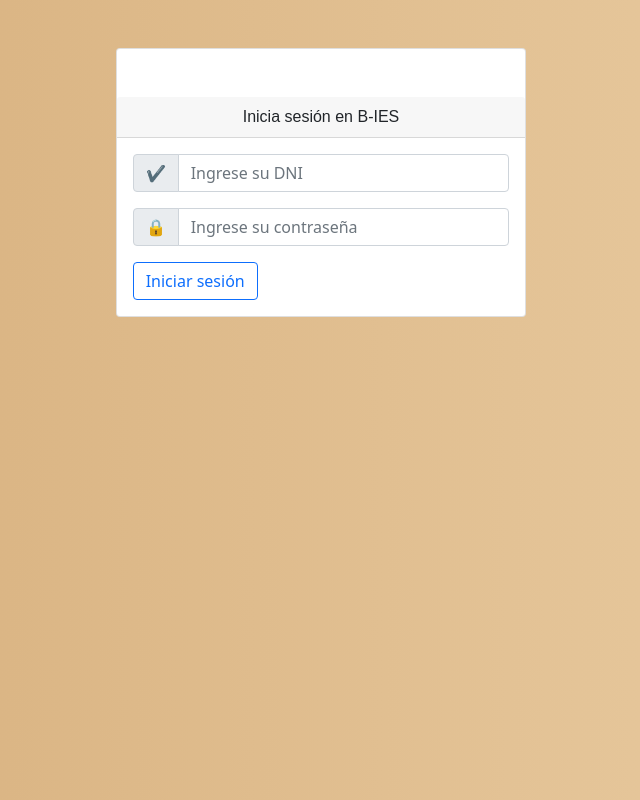
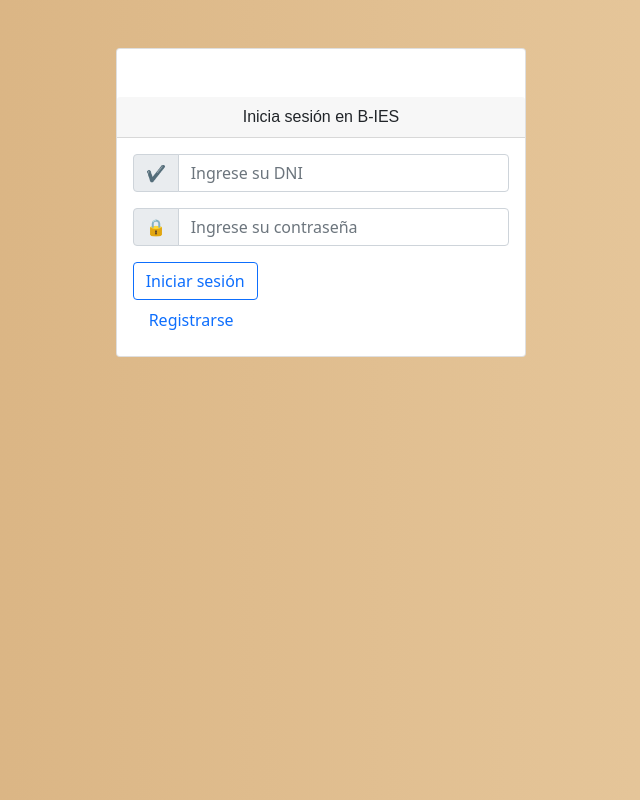
Before and after one commit to JuaniGreco/bies-react, a React (Create React App) app: page / in a window 1280 px wide. Shown: the whole page, without its empty margins (319-959 px from the left). Built offline with nearby package versions, Linux system fonts and the light colour scheme.

Commit message:
probando el registrar

```diff
--- a/src/components/Login.jsx
+++ b/src/components/Login.jsx
@@ -2,6 +2,7 @@
 import '../css/login.css';
 import { BrowserRouter as Router, Switch, Route } from "react-router-dom";
 import CrearUsuario from './CrearUsuario';
+import { Link } from "react-router-dom";
 
 
 
@@ -86,17 +87,21 @@
                                     onClick={handleLogin}
                                     className="btn btn-outline-primary">Iniciar sesión</button>
                                 {/* <a className="nav-link" href="">Registrarse</a> */}
-
+                            </div>
                                 <Router>
                                     <div>
                                         <Switch>
                                             <Route path="/CrearUsuario">
-                                                <CrearUsuario />
+                                                <CrearUsuario/>
                                             </Route>
                                         </Switch>
                                     </div>
+
+                                    <Link className="nav-item nav-link active " to={"/CrearUsuario"}>Registrarse</Link>
                                 </Router>
-                            </div>
+
+
+
                         </div>
                     </div>
                 </div>
```
